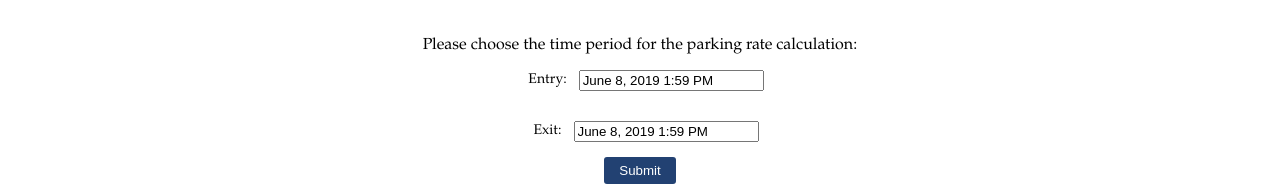
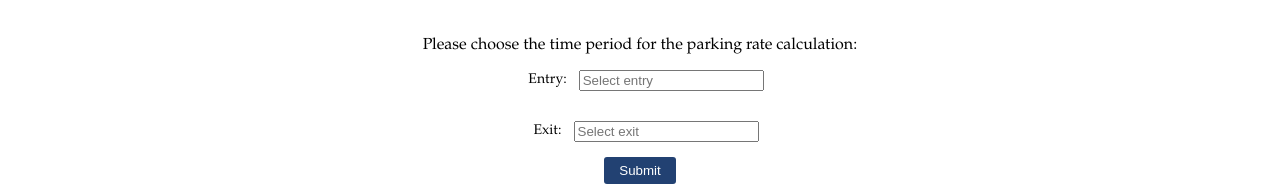
Before and after one commit to pexzu/parking-rates, a React (Create React App) app: page / in a window 1280 px wide. Shown: the part 145-337 px from the top of the page. Built offline with nearby package versions, Linux system fonts and the light colour scheme.

Commit message:
working on datetimepicker

```diff
--- a/src/common/home/Home.tsx
+++ b/src/common/home/Home.tsx
@@ -5,23 +5,24 @@ import { PrimaryTile } from '../../components/primaryTile/PrimaryTile';
 import { ToggleInfoContent } from './elements/toggleInfoContent/ToggleInfoContent';
 import { ToggleShowAboutUs } from './elements/toggleShowAboutUs/ToggleShowAboutUs';
 import { PrimaryButton } from '../../styled/buttons/PrimaryButton';
+import { CalculatedResult } from './elements/calculatedResult/CalculatedResult';
 
 interface IHomeProps {}
 interface IHomeState {
-  entryDate: Date;
-  exitDate: Date;
+  entryDate?: Date;
+  exitDate?: Date;
   showInfo: boolean;
   showAboutUs: boolean;
+  showCalculatedResult: boolean;
 }
 
 export default class Home extends React.Component<IHomeProps, IHomeState> {
   constructor(props: IHomeProps) {
     super(props);
     this.state = {
-      entryDate: new Date(),
-      exitDate: new Date(),
       showInfo: false,
       showAboutUs: false,
+      showCalculatedResult: false,
     };
   }
 
@@ -49,8 +50,15 @@ export default class Home extends React.Component<IHomeProps, IHomeState> {
     });
   };
 
+  togglCalculatedRate = () => {
+    this.setState({
+      showCalculatedResult: true,
+    });
+  };
+
   render() {
-    const { entryDate, exitDate, showInfo, showAboutUs } = this.state;
+    const { entryDate, exitDate, showInfo, showAboutUs, showCalculatedResult } = this.state;
+    console.log(exitDate);
     return (
       <E.HomeContainer>
         <E.HomeHeaderBlock>Parking Rate Calculator</E.HomeHeaderBlock>
@@ -62,9 +70,22 @@ export default class Home extends React.Component<IHomeProps, IHomeState> {
             inputLabel='Entry: '
             startDate={entryDate}
             onChange={this.updateEntryDate}
+            maxDate={exitDate}
+            placeholder='Select entry'
+            maxTime={new Date(new Date(new Date().setMinutes(0)).setHours(24))}
           />
-          <DateTimePicker inputLabel='Exit: ' startDate={exitDate} onChange={this.updateExitDate} />
-          <PrimaryButton>Submit</PrimaryButton>
+          <DateTimePicker
+            inputLabel='Exit: '
+            minDate={entryDate}
+            minTime={new Date(new Date(new Date().setMinutes(0)).setHours(1))}
+            startDate={exitDate}
+            onChange={this.updateExitDate}
+            placeholder='Select exit'
+          />
+          <PrimaryButton onClick={this.togglCalculatedRate}>Submit</PrimaryButton>
+          {showCalculatedResult && entryDate && exitDate && (
+            <CalculatedResult entry={entryDate} exit={exitDate} />
+          )}
         </E.HomeInputBlock>
         <PrimaryTile onClick={this.toggleInfo} rotate={showInfo} label='Rate Info' />
         {showInfo && <ToggleInfoContent />}
--- /dev/null
+++ b/src/common/home/elements/calculatedResult/CalculatedResult.tsx
@@ -0,0 +1,15 @@
+import * as React from 'react';
+
+export interface ICalculatedResult {
+  entry: Date;
+  exit: Date;
+}
+
+export function CalculatedResult(props: ICalculatedResult) {
+  return (
+    <div>
+      stst
+      <div />
+    </div>
+  );
+}
--- a/src/components/dateTimePicker/DateTimePicker.tsx
+++ b/src/components/dateTimePicker/DateTimePicker.tsx
@@ -5,17 +5,33 @@ import * as E from './DateTimePickerStyles';
 
 export interface IDateTimePickerProps {
   onChange: (date: Date) => void;
-  startDate: Date;
+  startDate?: Date;
+  minDate?: Date;
+  maxDate?: Date;
+  maxTime?: Date;
+  minTime?: Date;
+  placeholder: string;
   inputLabel: string;
 }
 
 export default class DateTimePicker extends React.Component<IDateTimePickerProps, any> {
   public render() {
-    const { inputLabel, startDate, onChange } = this.props;
+    const {
+      inputLabel,
+      startDate,
+      onChange,
+      minDate,
+      maxDate,
+      placeholder,
+      minTime,
+      maxTime,
+    } = this.props;
+    console.log(maxDate);
     return (
       <E.DateTimePickerContainer>
         <E.DateTimePickerInputLabel>{inputLabel}</E.DateTimePickerInputLabel>
         <DatePicker
+          placeholderText={placeholder}
           selected={this.props.startDate}
           onChange={this.props.onChange}
           showTimeSelect
@@ -23,6 +39,10 @@ export default class DateTimePicker extends React.Component<IDateTimePickerProps
           timeIntervals={15}
           dateFormat='MMMM d, yyyy h:mm aa'
           timeCaption='time'
+          minDate={minDate && minDate}
+          maxDate={maxDate && maxDate}
+          minTime={minTime ? minTime : minDate || new Date()}
+          maxTime={maxTime ? maxTime : maxDate || new Date()}
         />
       </E.DateTimePickerContainer>
     );
```
